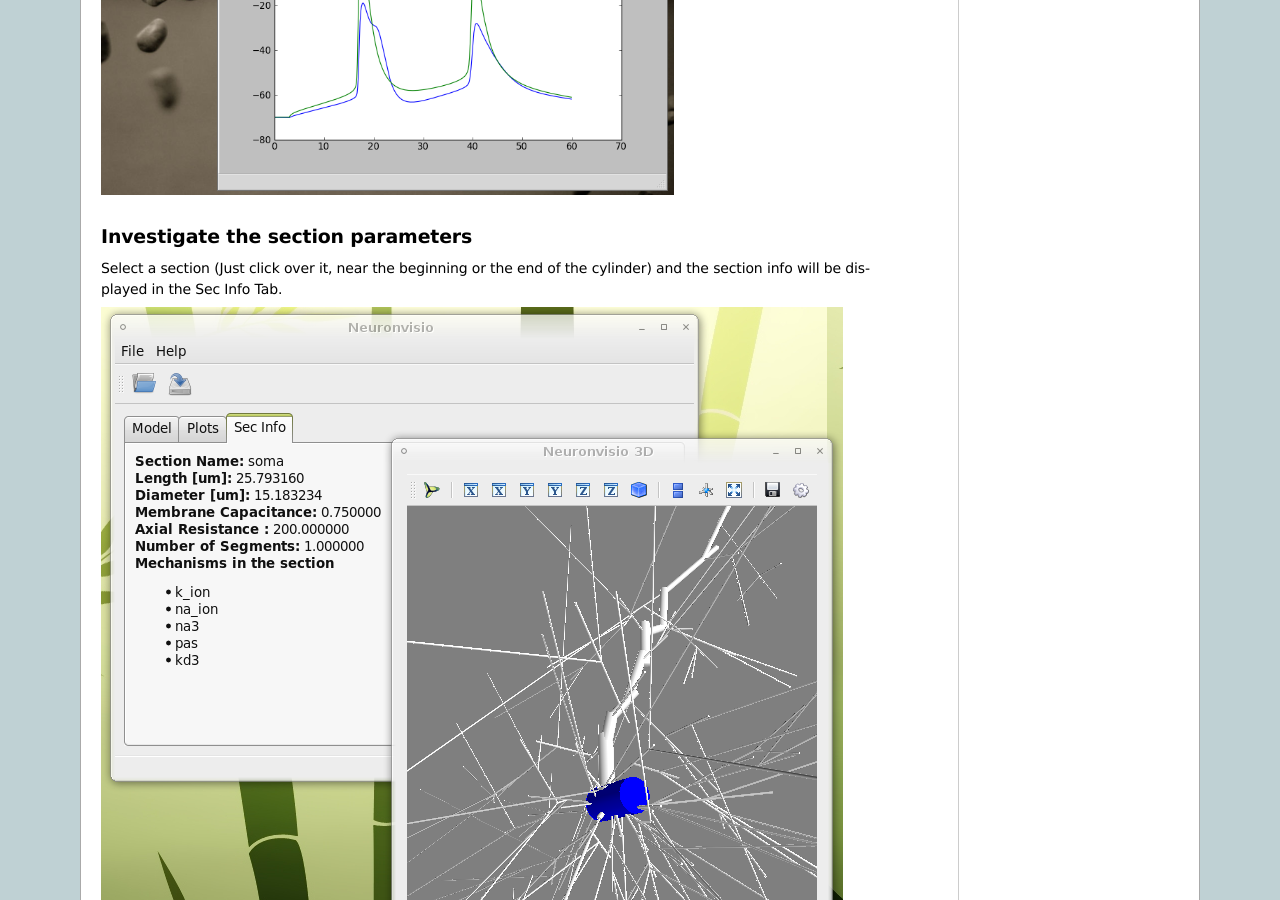
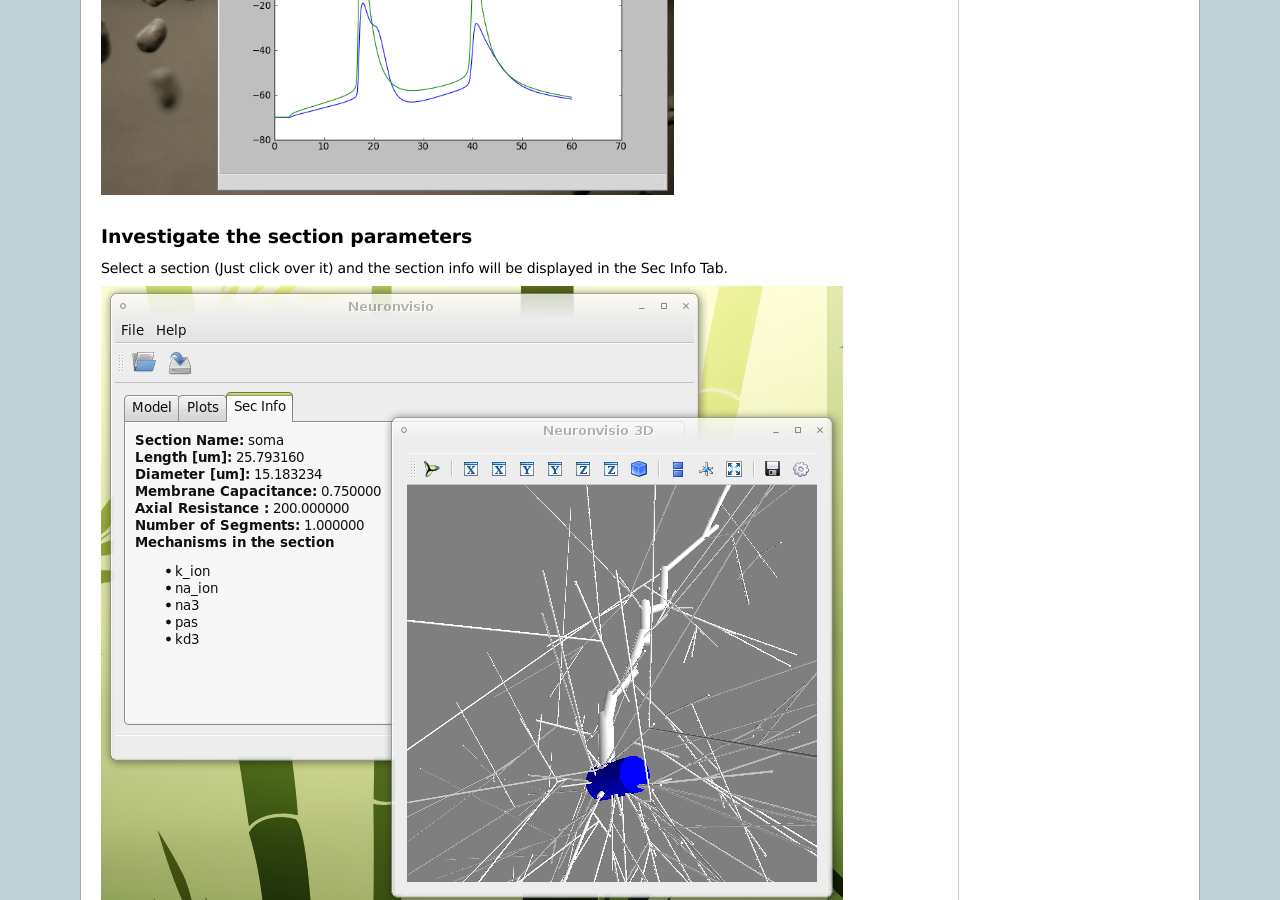
Before and after one commit to mattions/neuronvisio, a Sphinx documentation site: the page built from docs/gettingstarted.rst, in a window 1280 px wide and 900 px high, scrolled down 4100 px. Built offline with Sphinx 7.4.7, drawn with Linux system fonts in a browser that asks for light colours; formulas are drawn with MathJax 3; the version number is read from the project's files by our own code.

Commit message:
Update the documentation in how to select a section.

```diff
--- a/docs/gettingstarted.rst
+++ b/docs/gettingstarted.rst
@@ -126,8 +126,8 @@ If you want to insert the legend just select the `legend box`
 Investigate the section parameters
 ==================================
 
-Select a section (Just click over it, near the beginning or the end of the cylinder)
-and the section info will be displayed in the Sec Info Tab.
+Select a section (Just click over it) and the section info
+will be displayed in the Sec Info Tab.
 
 .. image:: images/Neuronvisio_sec_info.png
     :scale: 100
```
Also changed, not shown: 1 other file.
